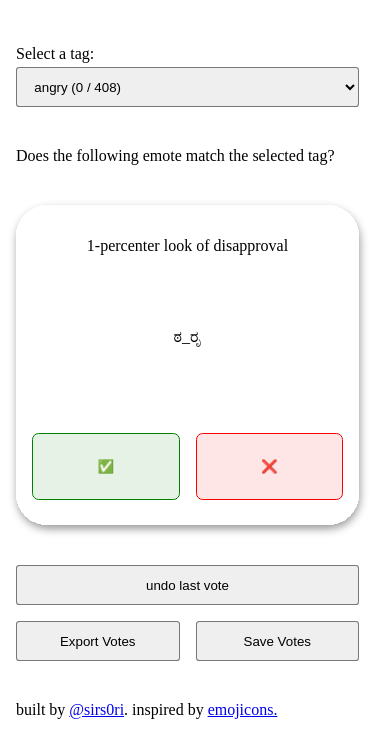
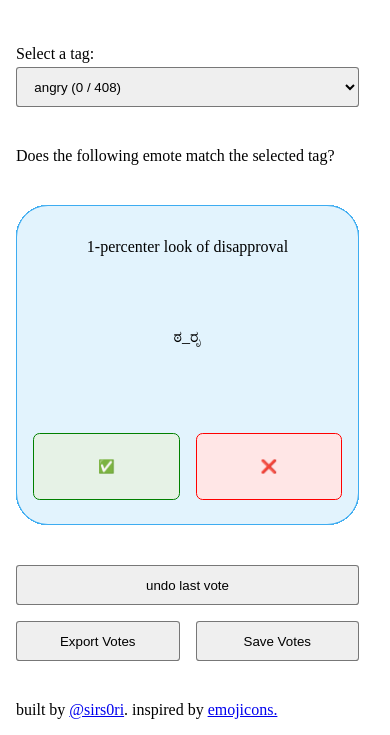
Before and after one commit to Sirs0ri/look-up, a website: page categorize.html in a window 390 px wide. Shown: the part 128-863 px from the top of the page. Drawn offline with nearby package versions, Linux system fonts and the light colour scheme.

Commit message:
fix: simplify categorizer styling
These animations are still rough on FF mobile, but it's getting better.

```diff
--- a/style-categorize.css
+++ b/style-categorize.css
@@ -15,8 +15,6 @@
   position: absolute;
   inset: 0;
 
-  /* grid-area: 1 / 1; */
-  /* align-self: center; */
   display: grid;
   place-items: center;
 }
@@ -33,38 +31,42 @@
   border-radius: 2em;
 
   grid-area: 1 / 1;
-  background-color: white;
+  --tint: oklch(71.36% 0.14 240.35);
+  background-color: color-mix(in srgb, white 85%, var(--tint));
+  border: 1px solid var(--tint);
   transform-origin: 50% 70%;
+  transform: scale(1) translateY(0%) translateX(0%);
 
-  --anim-data: 300ms ease-out;
+  --anim-data: 300ms;
 
-  @media (pointer:coarse) {
+  transition:
+    opacity var(--anim-data),
+    background-color var(--anim-data),
+    border var(--anim-data),
+    transform var(--anim-data);
+}
+
+@media (pointer:coarse) {
+  .emote-wrapper-voting {
     --anim-data: 450ms linear;
   }
-
-  transition: opacity var(--anim-data),
-  transform var(--anim-data);
-
-  /* position: relative; */
-}
-
-.emote-wrapper-voting.voted,
-.emote-wrapper-voting:first-child {
-  filter: drop-shadow(1px 4px 4px color-mix(in srgb, black, transparent 60%));
 }
 
 .emote-wrapper-voting.voted {
   pointer-events: none;
   opacity: 0;
+}
 
-  &.yes {
-    transform: scale(0.7) translateY(-50%) translateX(-50%);
-  }
+.emote-wrapper-voting.voted.yes {
+  transform: scale(0.7) translateY(-50%) translateX(-50%);
+  --tint: green;
+}
 
-  &.no {
-    transform: scale(0.7) translateY(-50%) translateX(50%);
-  }
+.emote-wrapper-voting.voted.no {
+  transform: scale(0.7) translateY(-50%) translateX(50%);
+  --tint: red;
 }
+
 
 .emote-wrapper-voting>p {
   text-align: center;
```
